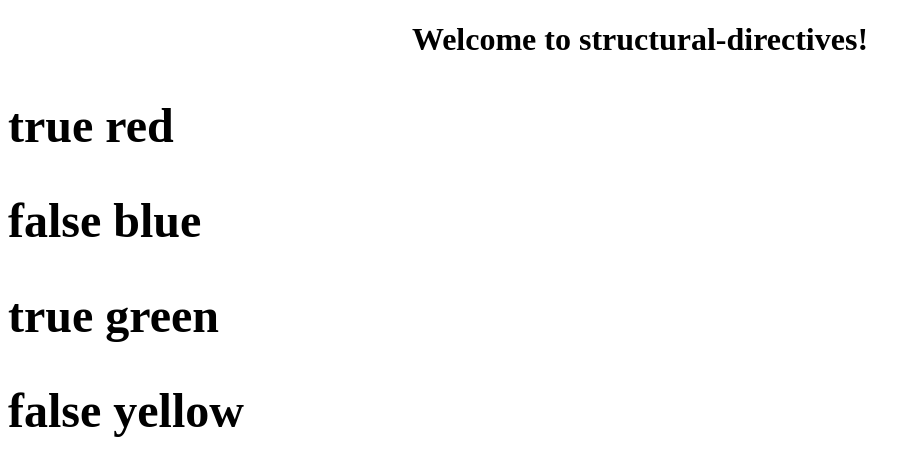
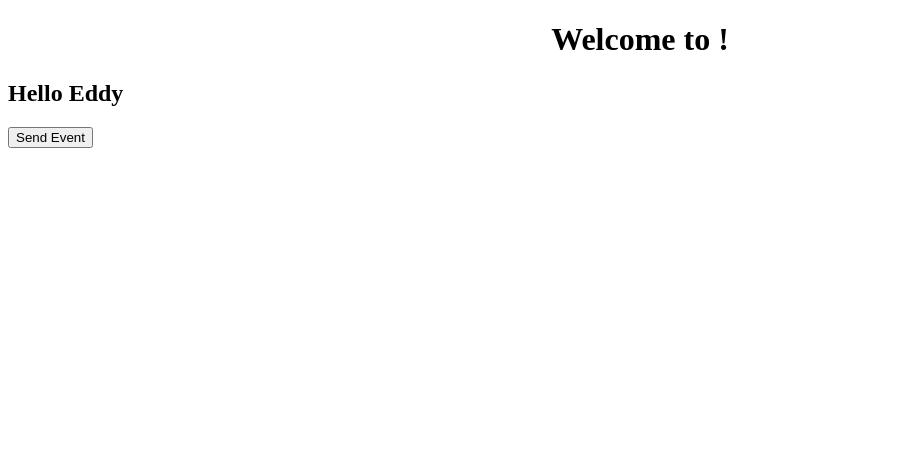
Before and after one commit to youngoose/Angular_structural_directives, an Angular app: page / in a window 1280 px wide. Shown: the top 476 px of the page, without its empty margins (0-921 px from the left). Built offline with nearby package versions, Linux system fonts and the light colour scheme.

Commit message:
practice component interaction

```diff
--- a/src/app/app.component.html
+++ b/src/app/app.component.html
@@ -1,9 +1,7 @@
 <div style="text-align:center">
   <h1>
-    Welcome to {{ title }}!
+    Welcome to {{ message }}!
   </h1>
 </div>
 
-<h1>
-  <app-test></app-test>
-</h1>
+  <app-test (childEvent)="message=$event" [parentData]="name"></app-test>
--- a/src/app/app.component.ts
+++ b/src/app/app.component.ts
@@ -6,5 +6,7 @@
   styleUrls: ['./app.component.css']
 })
 export class AppComponent {
-  title = 'structural-directives';
+  title = 'app';
+  public name = "Eddy";
+  public message = "";
 }
--- a/src/app/test/test.component.ts
+++ b/src/app/test/test.component.ts
@@ -1,22 +1,27 @@
-import { Component, OnInit } from '@angular/core';
+import { Component, OnInit, Input, EventEmitter, Output } from '@angular/core';
 
 @Component({
   selector: 'app-test',
   template: `
 
-    <div *ngFor="let color of colors; even as e">
-      <h2>{{ e }} {{ color }}</h2>
-    </div>
+    <h2>{{ "Hello " + name }}</h2>
+    <button (click)="fireEvent()">Send Event</button>
   `,
   styles: []
 })
 export class TestComponent implements OnInit {
 
-  public colors = ["red", "blue", "green", "yellow"];
+  @Input('parentData') public name;
+
+  @Output() public childEvent = new EventEmitter();
 
   constructor() { }
 
   ngOnInit() {
   }
 
+  fireEvent() {
+    this.childEvent.emit('Hey Eddy');
+  }
+
 }
```
